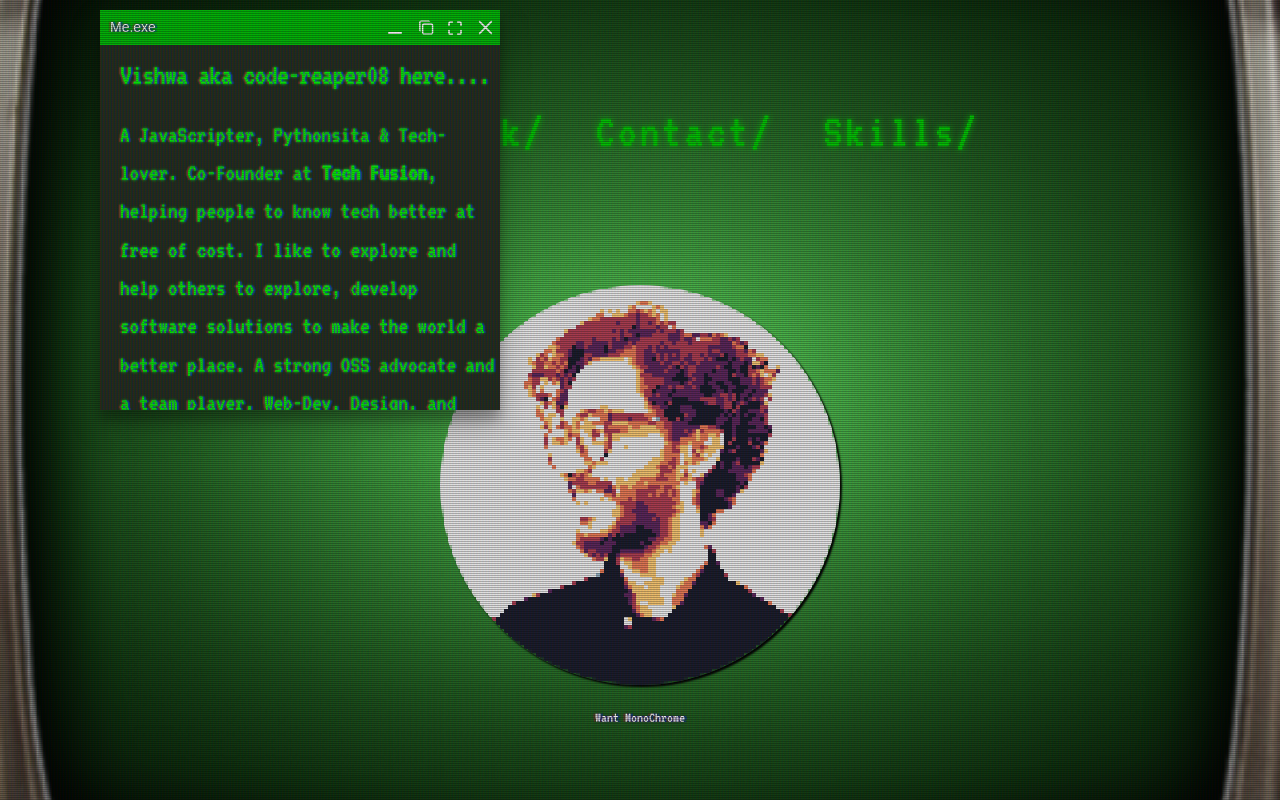
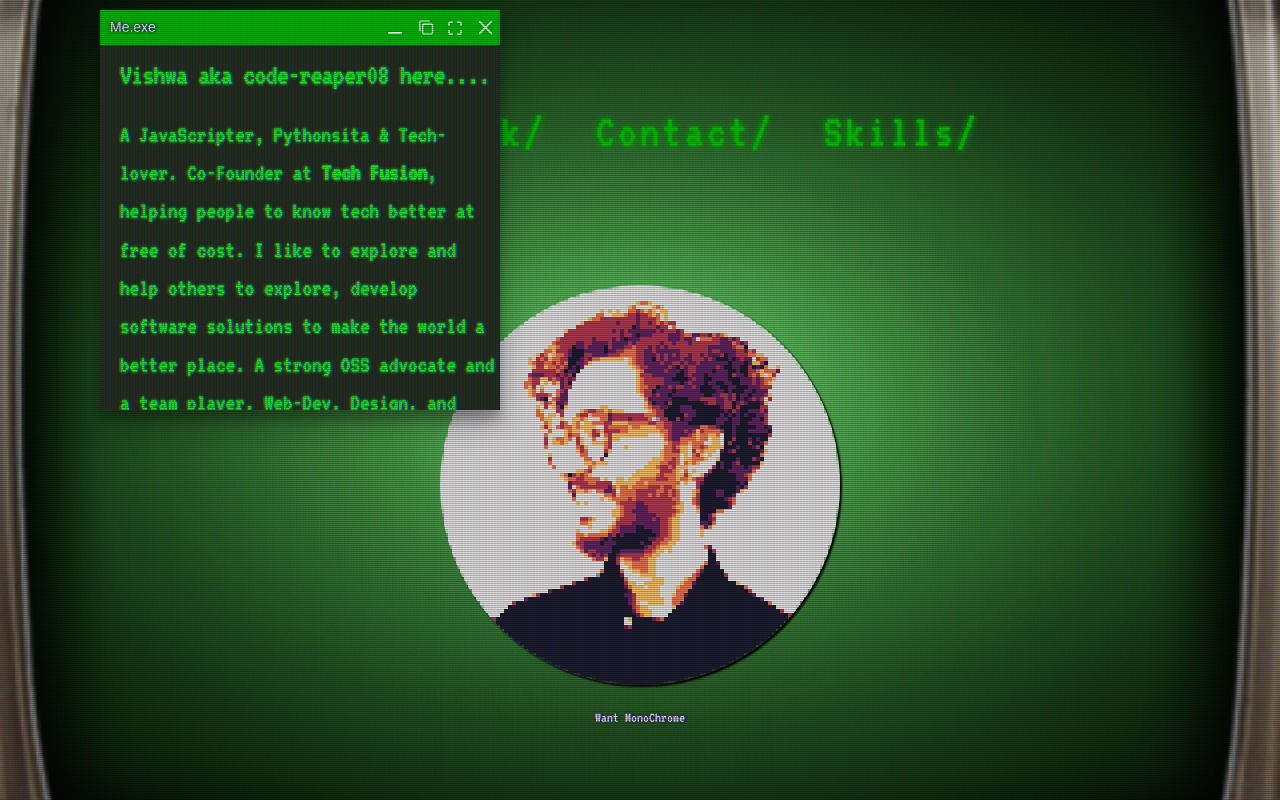
Before and after one commit to code-reaper08/Vishwa, a plain HTML site: page index.html in a window 1280 px wide. Both pictures are taken after a click on the element "Me/". Drawn offline with nearby package versions, Linux system fonts and the light colour scheme.

Commit message:
rollback tweaks

```diff
--- a/css/global.css
+++ b/css/global.css
@@ -3,7 +3,7 @@ body {
   margin: 0 auto;
   height: 100%;
   background-image: url(../images/old-tv-frame-png-12-Transparent-Images.png),
-    radial-gradient(rgb(3 255 3 / 35%), black 120%);
+    radial-gradient(rgb(3 255 3 / 27%), black 120%);
   background-position: center;
   mix-blend-mode: normal;
   background-size: cover;
@@ -138,7 +138,7 @@ pre {
 }
 .wb-body {
   background-color: #182116;
-  color: #00cd01;
+  color: #04ff05;
   filter: brightness(1.65);
   text-shadow: 0px 0px 10px #00cd01;
 }
@@ -160,32 +160,18 @@ pre {
   font-family: "VT323";
   font-size: x-large;
 }
-#switch {
-  cursor: pointer;
-  font-family: "VT323", monospace;
-  color: white;
-}
-/*
-#contact-content > ol > li > a {
-  color: white;
-}
-#contact-content > a {
-  color: white;
-}
-
-#me-content > a {
-  color: white;
-}
-
-#Mywork-content > ul > li > a {
-  color: white;
-} */
 #skills-content {
   padding-left: 20px;
   padding-top: 10px;
   font-family: "VT323";
   font-size: x-large;
 }
+#switch {
+  cursor: pointer;
+  font-family: "VT323", monospace;
+  color: white;
+}
+
 #skills-content > p > img {
   width: 50px;
   height: auto;
```
